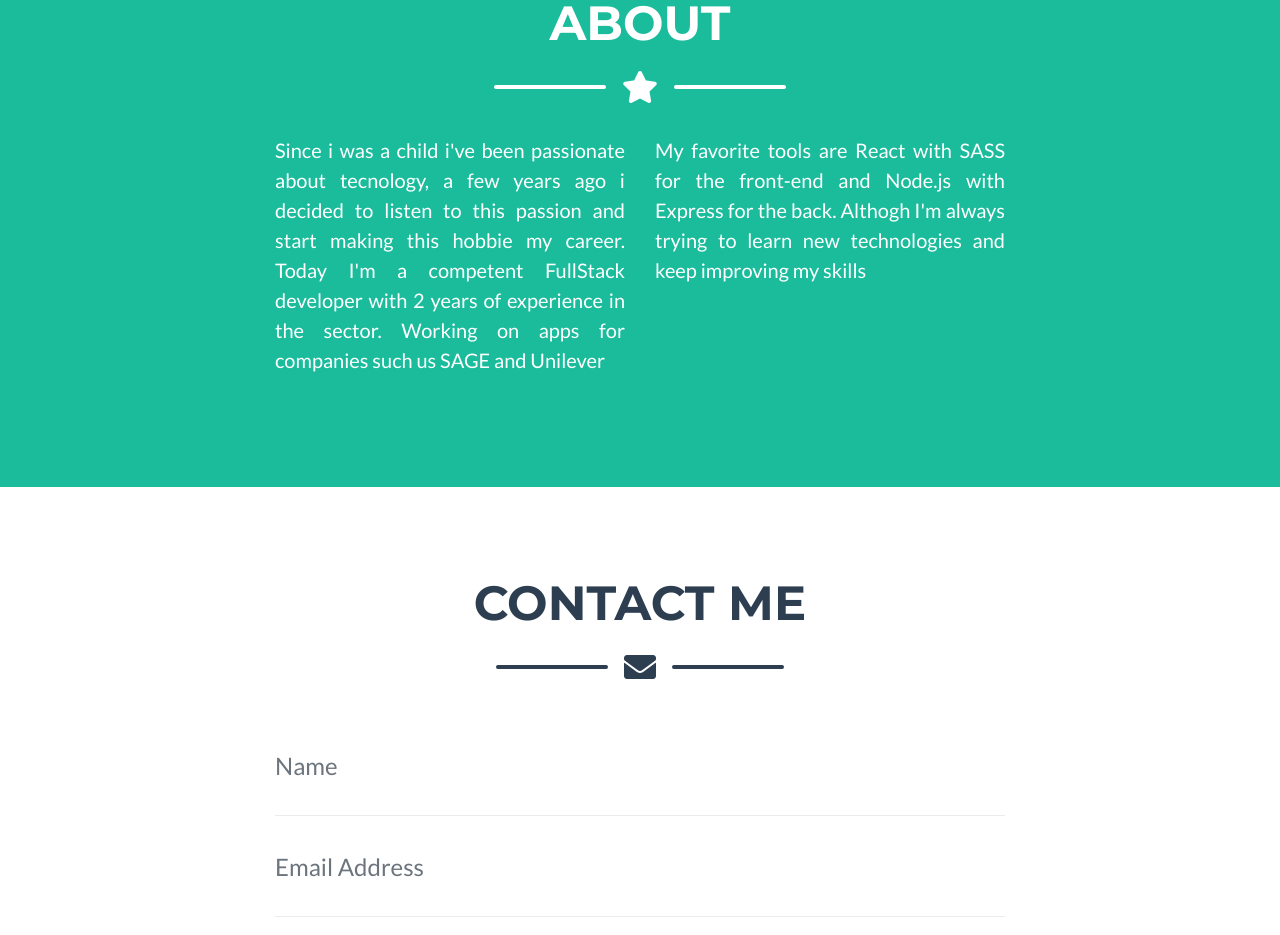
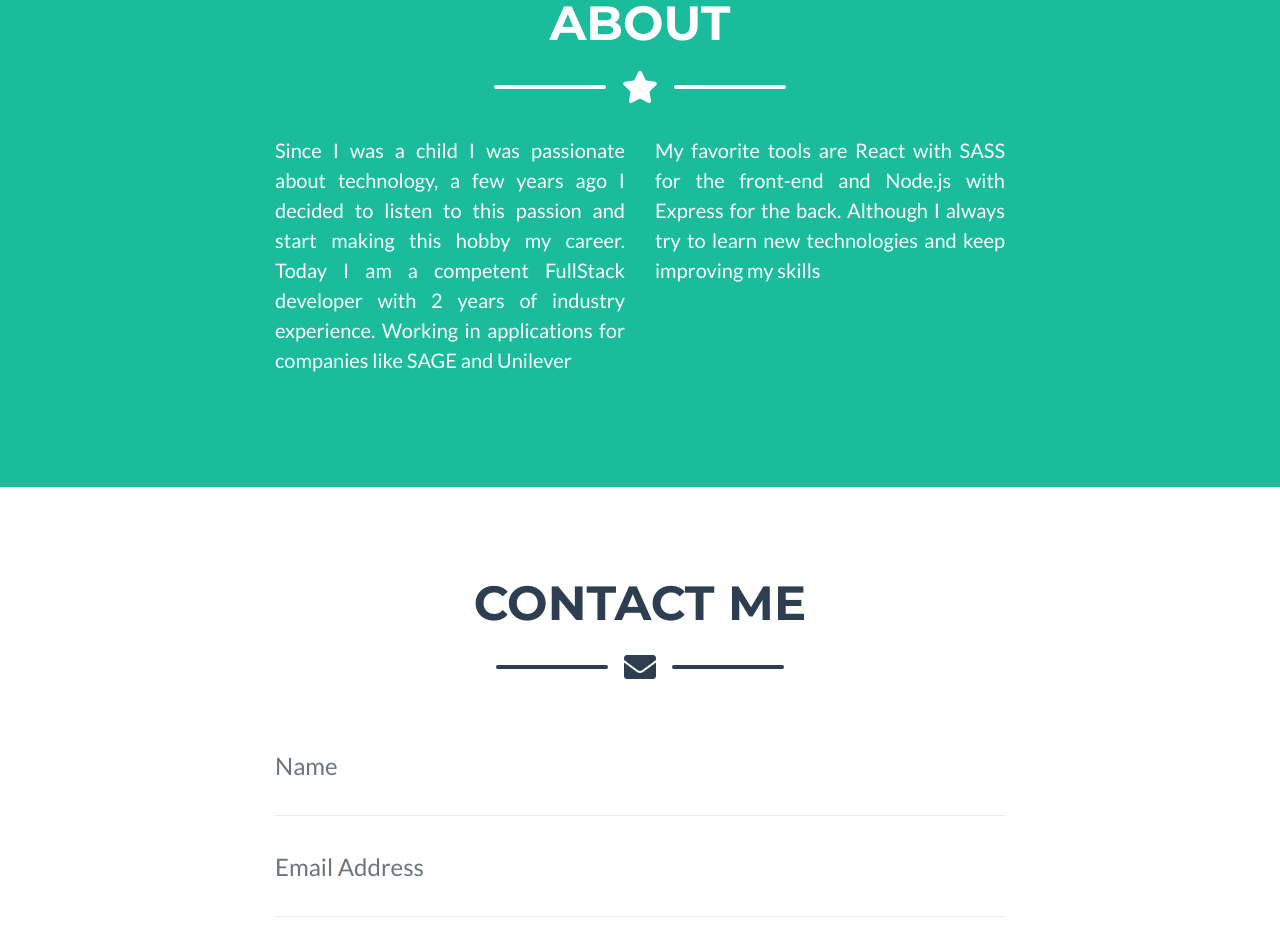
Before and after one commit to iripoli/landing-page, a website with bundled scripts: page index.html in a window 1280 px wide. Shown: the part 2277-3212 px from the top of the page. Built offline with nearby package versions, Linux system fonts and the light colour scheme; files whose address does not match are found by name.

Commit message:
fixed typos on about

```diff
--- a/css/style.css
+++ b/css/style.css
@@ -115,7 +115,7 @@
 .portafolio-gitlab-button{
   background-color: #6d49cb;
   border: 0;
-  margin-right: 2rem;
+    margin-right: 2rem;
 
 }
 
--- a/index.html
+++ b/index.html
@@ -91,7 +91,7 @@
 
   <!-- Tecnologies Section -->
   <section class="page-section portfolio" id="tecnologies">
-    <div class="container">
+    <div class="container tecnologies">
 
       <!-- Tecnologies Section Heading -->
       <h2 class="page-section-heading text-center text-uppercase text-secondary mb-0">Tecnologies</h2>
@@ -140,12 +140,11 @@
 
       </div>
       <!-- /.row -->
-
     </div>
   </section>
   <!-- Portfolio Section -->
   <section class="page-section portfolio" id="portfolio">
-    <div class="container">
+    <div class="container" >
 
       <!-- Portfolio Section Heading -->
       <h2 class="page-section-heading text-center text-uppercase text-secondary mb-0">Portfolio</h2>
@@ -246,10 +245,11 @@
       <!-- About Section Content -->
       <div class="row about">
         <div class="col-lg-4 ml-auto">
-          <p class="lead">Since i was a child i've been passionate about tecnology, a few years ago i decided to listen to this passion and start making this hobbie my career. Today I'm a competent FullStack developer with 2 years of experience in the sector. Working on apps for companies such us SAGE and Unilever</p>
+          <p class="lead">
+            Since I was a child I was passionate about technology, a few years ago I decided to listen to this passion and start making this hobby my career. Today I am a competent FullStack developer with 2 years of industry experience. Working in applications for companies like SAGE and Unilever</p>
         </div>
         <div class="col-lg-4 mr-auto">
-          <p class="lead">My favorite tools are React with SASS for the front-end and Node.js with Express for the back. Althogh I'm always trying to learn new technologies and keep improving my skills</p>
+          <p class="lead">My favorite tools are React with SASS for the front-end and Node.js with Express for the back. Although I always try to learn new technologies and keep improving my skills</p>
         </div>
       </div>
 
```
